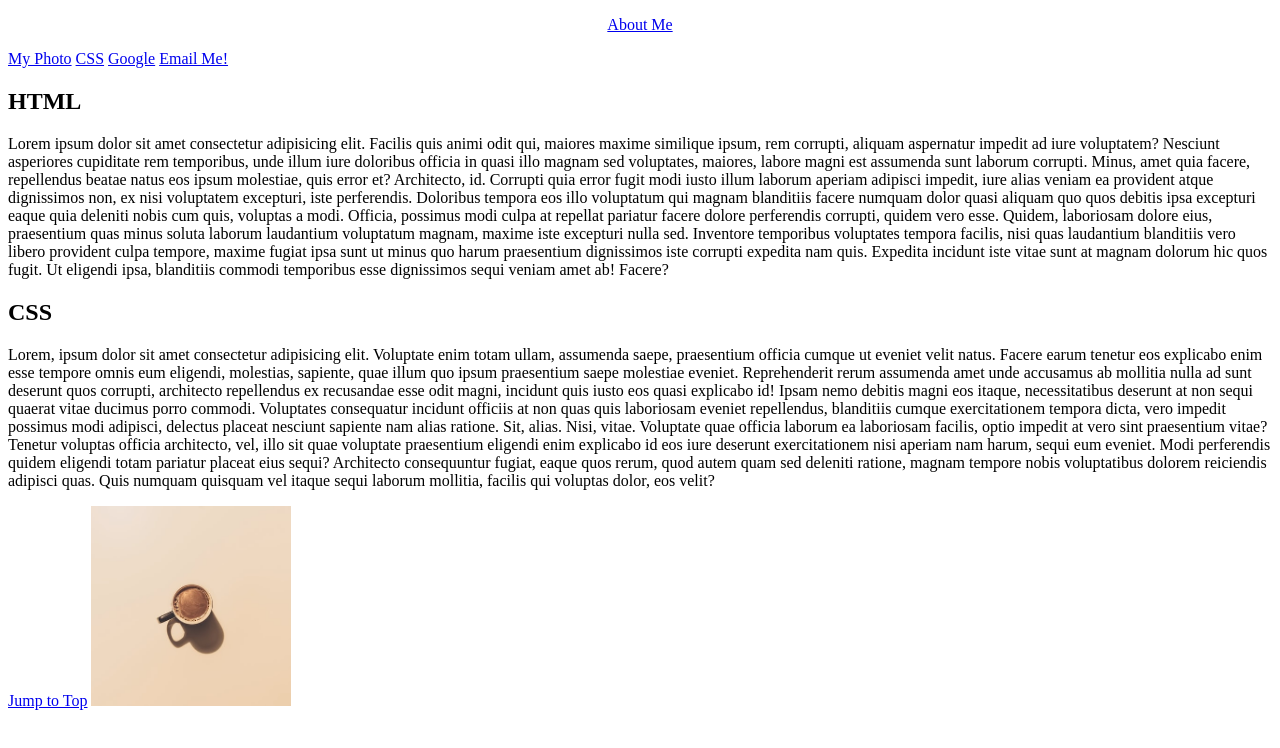
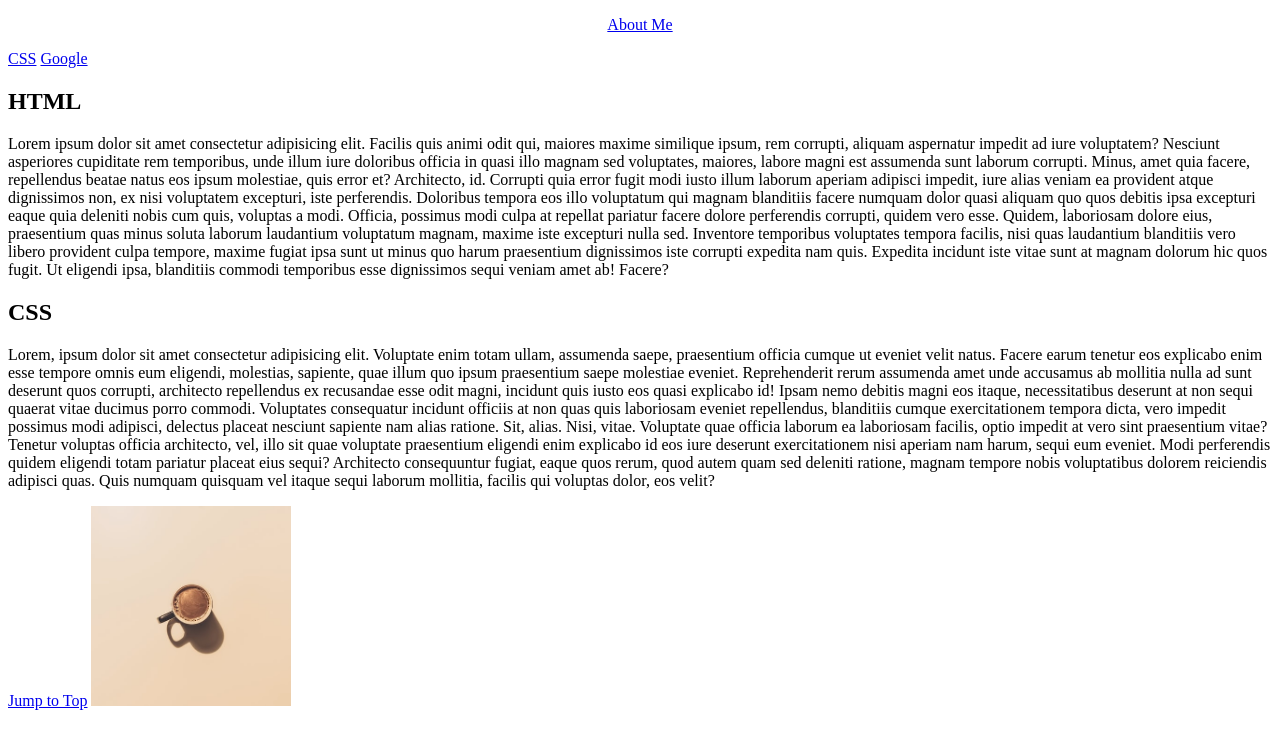
Before and after one commit to V3rticOnParas/V3rticOnParas, a plain HTML site: page index.html in a window 1280 px wide. Drawn offline with Linux system fonts and the light colour scheme.

Commit message:
Update index.html

```diff
--- a/index.html
+++ b/index.html
@@ -17,10 +17,8 @@
 </head>
 <body>
     <a href="company/about.html"><p><center>About Me</center></p></a>
-    <a href="images/kreisikatulogo.png" download>My Photo</a>
     <a href="#section-css">CSS</a>
     <a href="https://google.com" target="_blank">Google</a>
-    <a href="mailto:martin.ivanitskiy@gmail.com">Email Me!</a>
     <h2>HTML</h2>
     <p>Lorem ipsum dolor sit amet consectetur adipisicing elit. Facilis quis animi odit qui, maiores maxime similique ipsum, rem corrupti, aliquam aspernatur impedit ad iure voluptatem? Nesciunt asperiores cupiditate rem temporibus, unde illum iure doloribus officia in quasi illo magnam sed voluptates, maiores, labore magni est assumenda sunt laborum corrupti. Minus, amet quia facere, repellendus beatae natus eos ipsum molestiae, quis error et? Architecto, id. Corrupti quia error fugit modi iusto illum laborum aperiam adipisci impedit, iure alias veniam ea provident atque dignissimos non, ex nisi voluptatem excepturi, iste perferendis. Doloribus tempora eos illo voluptatum qui magnam blanditiis facere numquam dolor quasi aliquam quo quos debitis ipsa excepturi eaque quia deleniti nobis cum quis, voluptas a modi. Officia, possimus modi culpa at repellat pariatur facere dolore perferendis corrupti, quidem vero esse. Quidem, laboriosam dolore eius, praesentium quas minus soluta laborum laudantium voluptatum magnam, maxime iste excepturi nulla sed. Inventore temporibus voluptates tempora facilis, nisi quas laudantium blanditiis vero libero provident culpa tempore, maxime fugiat ipsa sunt ut minus quo harum praesentium dignissimos iste corrupti expedita nam quis. Expedita incidunt iste vitae sunt at magnam dolorum hic quos fugit. Ut eligendi ipsa, blanditiis commodi temporibus esse dignissimos sequi veniam amet ab! Facere?</p>
     <h2 id="section-css">CSS</h2>
```
